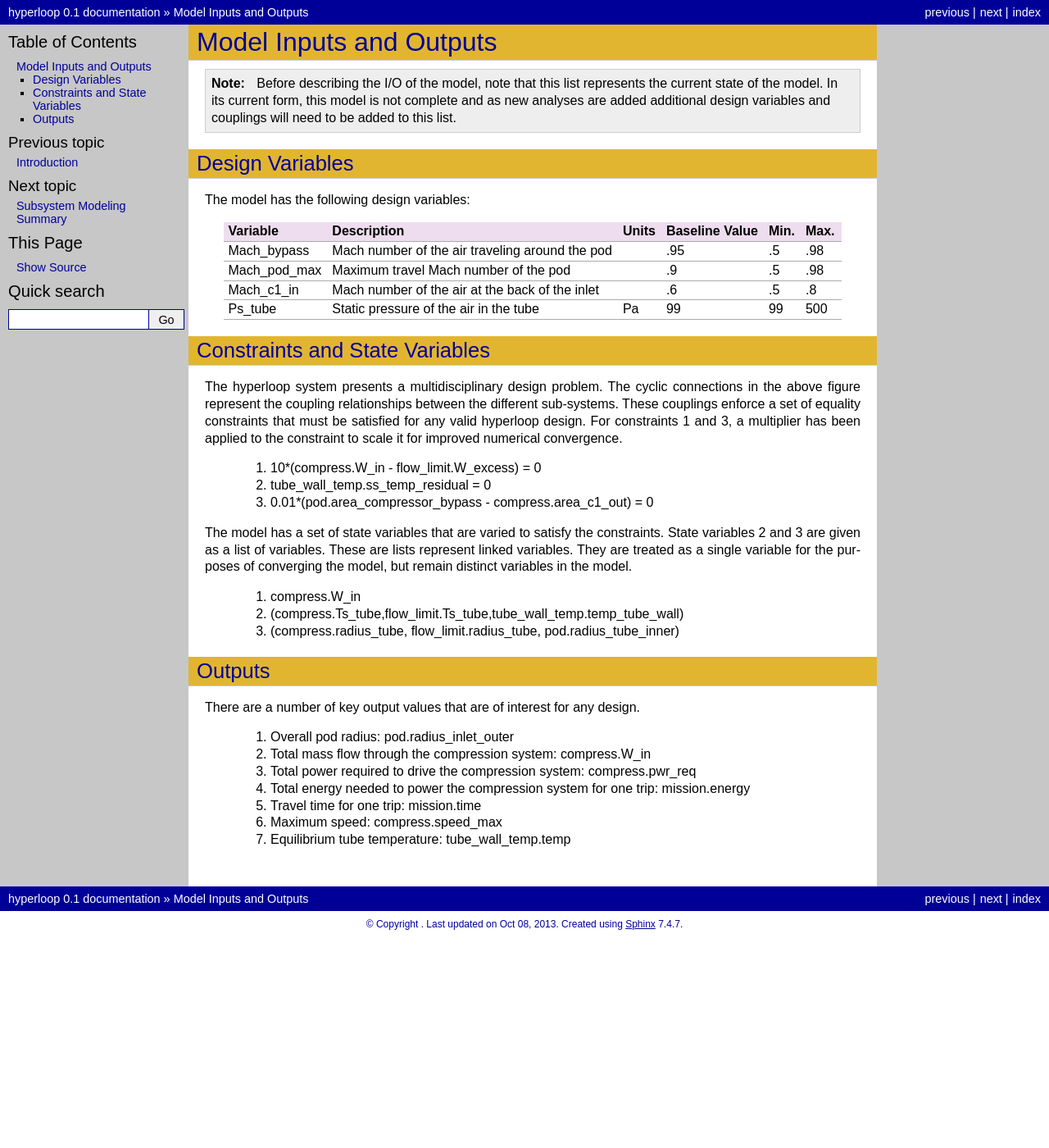
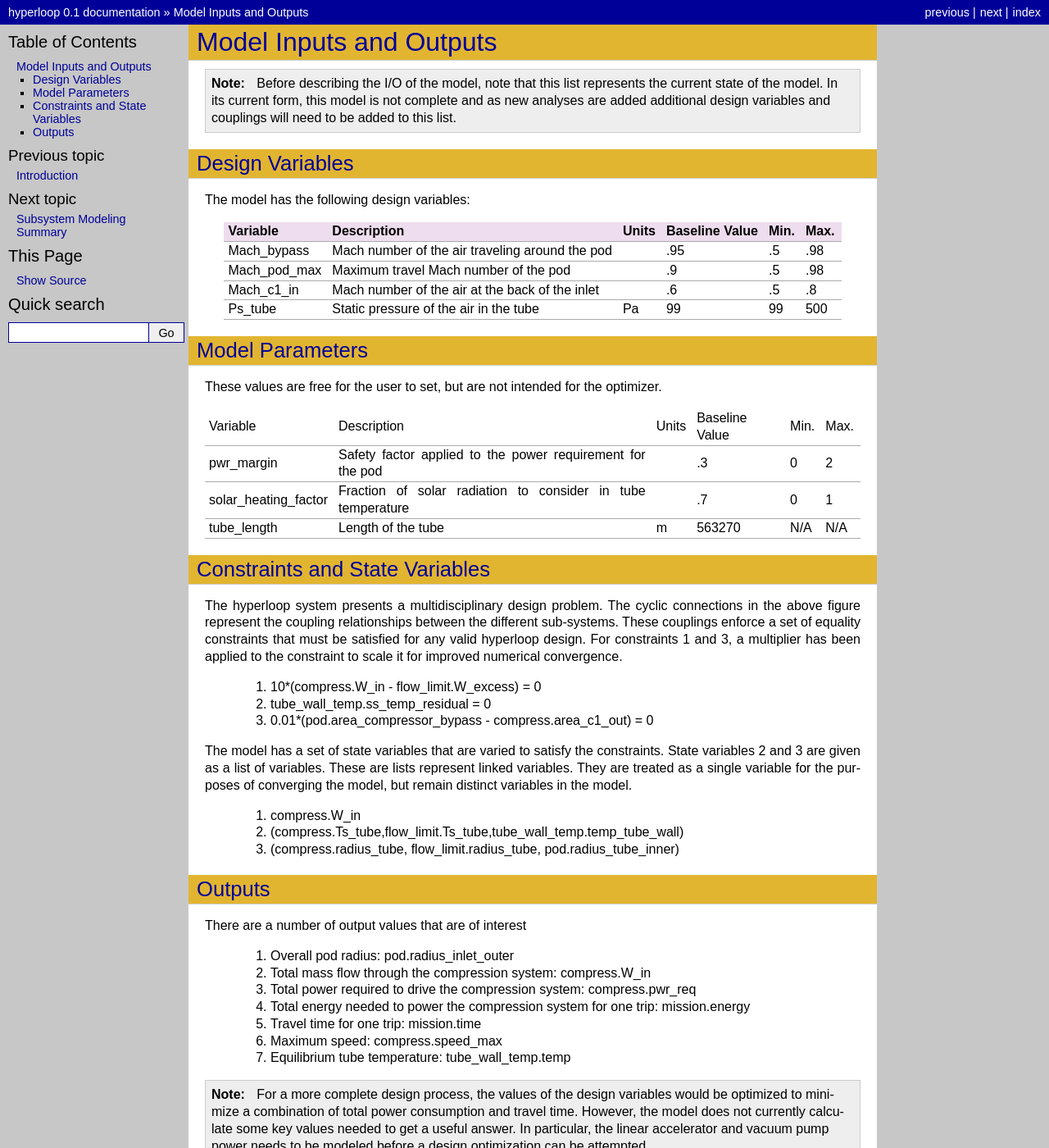
Before and after one commit to JustinSGray/Hyperloop, a Sphinx documentation site: the page built from docs/io.rst, in a window 1280 px wide and 1400 px high. Shown: the whole window at 82% size. Built offline with Sphinx 7.4.7, drawn with Linux system fonts in a browser that asks for light colours; pages that are not in the unit, such as notebooks, are missing from menus; some of the changed text lies outside the part shown.

Commit message:
more docs

```diff
--- a/docs/io.rst
+++ b/docs/io.rst
@@ -25,6 +25,22 @@ Ps_tube                   Static pressure of the air in the tube
 ========================  ====================================================  ========  ===============  ===============  ===============
 
 
+Model Parameters
+=======================
+These values are free for the user to set, but are not intended for the optimizer.
+
+
+========================  ===========================================================  ========  ===============  ===============  ===============
+Variable                  Description                                                  Units     Baseline Value        Min.             Max.
+------------------------  -----------------------------------------------------------  --------  ---------------  ---------------  ---------------
+pwr_margin                Safety factor applied to the power requirement for the pod                .3                  0                2
+------------------------  -----------------------------------------------------------  --------  ---------------  ---------------  ---------------
+solar_heating_factor      Fraction of solar radiation to consider in tube temperature               .7                  0                1
+------------------------  -----------------------------------------------------------  --------  ---------------  ---------------  ---------------
+tube_length               Length of the tube                                             m         563270              N/A              N/A
+========================  ===========================================================  ========  ===============  ===============  ===============
+
+
 Constraints and State Variables
 =================================
 
@@ -49,7 +65,7 @@ as a single variable for the purposes of converging the model, but remain distin
 Outputs
 ====================
 
-There are a number of key output values that are of interest for any design.
+There are a number of output values that are of interest
 
     #. Overall pod radius: pod.radius_inlet_outer
     #. Total mass flow through the compression system: compress.W_in
@@ -58,3 +74,10 @@ There are a number of key output values that are of interest for any design.
     #. Travel time for one trip: mission.time
     #. Maximum speed: compress.speed_max
     #. Equilibrium tube temperature: tube_wall_temp.temp
+
+.. note::
+    For a more complete design process, the values of the design variables would be optimized
+    to minimize a combination of total power consumption and travel time. However, the model does
+    not currently calculate some key values needed to get a useful answer. In particular, the linear
+    accelerator and vacuum pump power needs to be modeled before a
+    design optimization can be attempted.
```
